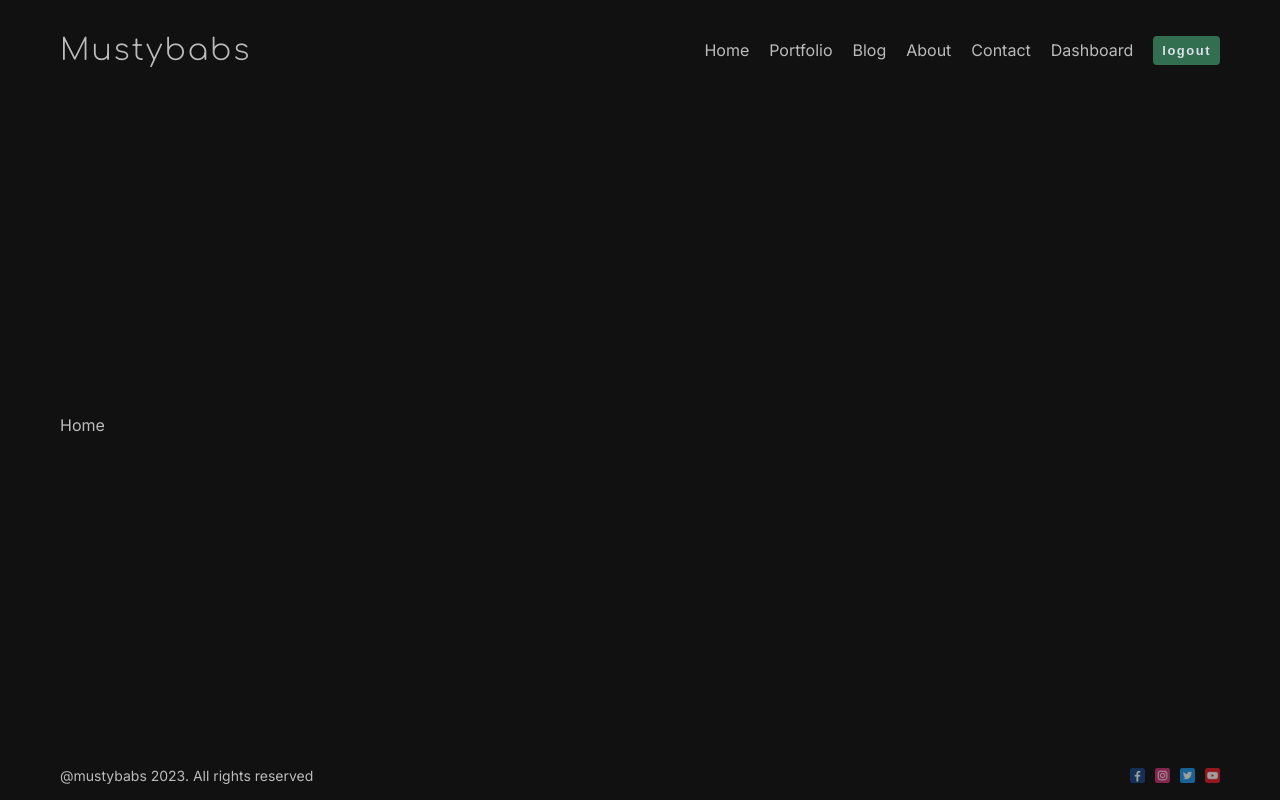
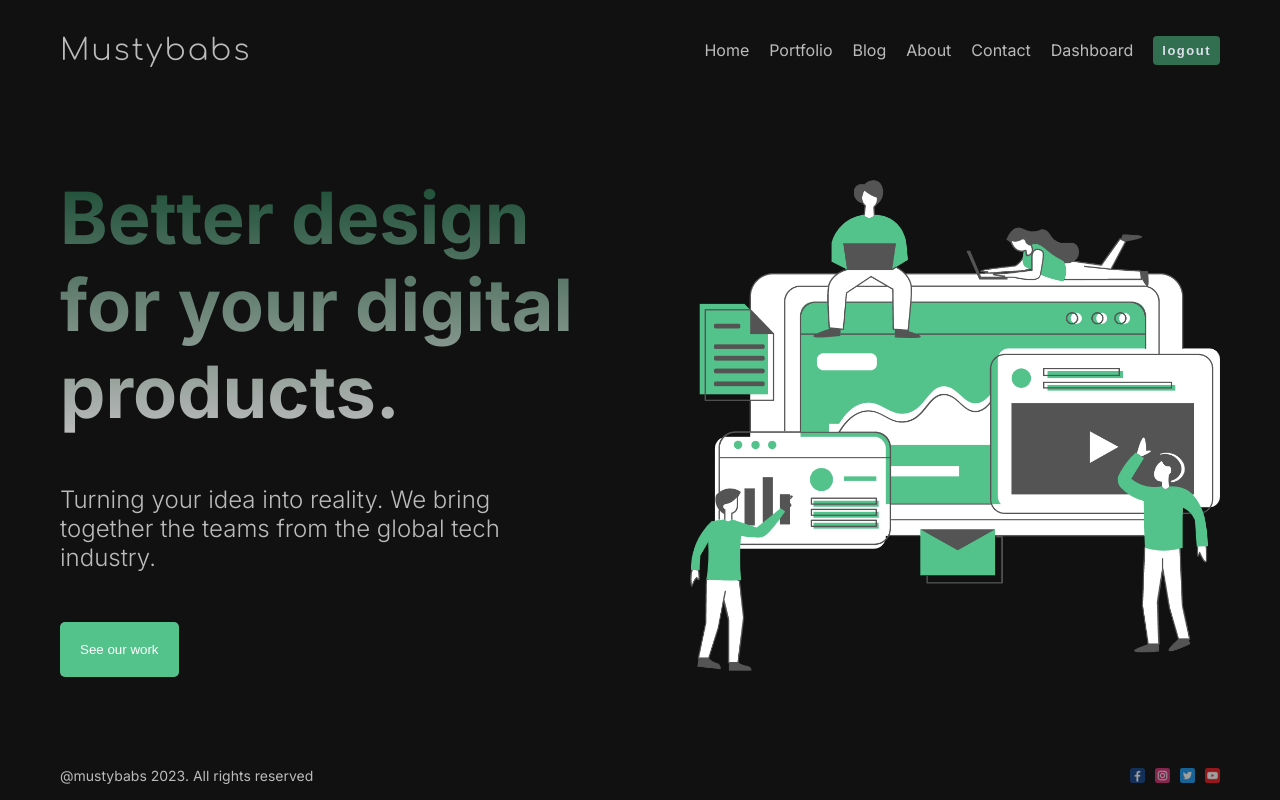
Before and after one commit to mustapha335/nextjs.tut, a Next.js app: page / in a window 1280 px wide. Built offline with nearby package versions, Linux system fonts and the light colour scheme.

Commit message:
about page completed

```diff
--- a/next.config.js
+++ b/next.config.js
@@ -1,4 +1,9 @@
 /** @type {import('next').NextConfig} */
-const nextConfig = {}
+const nextConfig = {
+    images: {
+        domains: [
+        "images.pexels.com"
+    ],},
+}
 
 module.exports = nextConfig
--- /dev/null
+++ b/src/app/about/page.module.css
@@ -0,0 +1,45 @@
+.container{
+
+}
+
+.imgContainer{
+    width: 100%;
+    height: 300px;
+    position: relative;
+
+}
+
+.img{
+    object-fit: cover;
+    filter: grayscale(100%);
+}
+
+.imgText{
+    position: absolute;
+    left:20px;
+    bottom: 20px;
+    background-color: #53c28b;
+    color: white;
+    padding:6px 20px;
+    line-height: 1.5;
+    letter-spacing: 0.7px;
+    border-radius: 7px;
+}
+
+.textContainer{
+    display: flex;
+    gap: 100px;
+}
+.item{
+    flex: 1;
+    margin-top: 50px;
+    display: flex;
+    flex-direction: column;
+    gap:30px
+}
+
+.desc{
+    font-size: 18px;
+    font-weight: 300;
+    text-align: justify;
+}
--- a/src/app/page.jsx
+++ b/src/app/page.jsx
@@ -1,10 +1,24 @@
 import Image from 'next/image'
 import styles from './page.module.css'
+import Hero from 'public/hero.png'
+import Button from '@/components/button/Button'
 
 export default function Home() {
   return (
-    <div>
-      Home
- </div>
+    <div className={styles.container}>
+      <div className={styles.item}>
+        <h1 className={styles.title}>
+          Better design for your digital products.
+        </h1>
+        <p className={styles.desc}>
+          Turning your idea into reality. We bring together the teams from the
+          global tech industry.
+        </p>
+        <Button url="/portfolio" text="See our work" />
+      </div>
+      <div className={styles.item}>
+        <Image src={Hero} alt="" className={styles.img} />
+      </div>
+    </div>
   )
 }
--- a/src/app/page.module.css
+++ b/src/app/page.module.css
@@ -1,229 +1,39 @@
-.main {
+.container{
+  display: flex;
+  align-items: center;
+  gap:100px
+}
+
+.item{
+  flex: 1;
   display: flex;
   flex-direction: column;
-  justify-content: space-between;
-  align-items: center;
-  padding: 6rem;
-  min-height: 100vh;
+gap:50px
 }
 
-.description {
-  display: inherit;
-  justify-content: inherit;
-  align-items: inherit;
-  font-size: 0.85rem;
-  max-width: var(--max-width);
-  width: 100%;
-  z-index: 2;
-  font-family: var(--font-mono);
+.img{
+  width:100%;
+  height:500px;
+  object-fit: cover;
+}
+.title{
+font-size: 72px;
+background: linear-gradient(to bottom ,#194c33,#bbb);
+-webkit-background-clip: text;
+-webkit-text-fill-color: transparent;
 }
 
-.description a {
-  display: flex;
-  justify-content: center;
-  align-items: center;
-  gap: 0.5rem;
+.desc{
+  font-size: 24px;
+  font-weight: 300;
 }
 
-.description p {
-  position: relative;
-  margin: 0;
-  padding: 1rem;
-  background-color: rgba(var(--callout-rgb), 0.5);
-  border: 1px solid rgba(var(--callout-border-rgb), 0.3);
-  border-radius: var(--border-radius);
+.button{
+  padding: 20px;
+  cursor: pointer;
+  background-color: #53c28b;
+  border: none;
+  border-radius: 5px;
+  width: max-content;
+  color: white;
 }
-
-.code {
-  font-weight: 700;
-  font-family: var(--font-mono);
-}
-
-.grid {
-  display: grid;
-  grid-template-columns: repeat(4, minmax(25%, auto));
-  width: var(--max-width);
-  max-width: 100%;
-}
-
-.card {
-  padding: 1rem 1.2rem;
-  border-radius: var(--border-radius);
-  background: rgba(var(--card-rgb), 0);
-  border: 1px solid rgba(var(--card-border-rgb), 0);
-  transition: background 200ms, border 200ms;
-}
-
-.card span {
-  display: inline-block;
-  transition: transform 200ms;
-}
-
-.card h2 {
-  font-weight: 600;
-  margin-bottom: 0.7rem;
-}
-
-.card p {
-  margin: 0;
-  opacity: 0.6;
-  font-size: 0.9rem;
-  line-height: 1.5;
-  max-width: 30ch;
-}
-
-.center {
-  display: flex;
-  justify-content: center;
-  align-items: center;
-  position: relative;
-  padding: 4rem 0;
-}
-
-.center::before {
-  background: var(--secondary-glow);
-  border-radius: 50%;
-  width: 480px;
-  height: 360px;
-  margin-left: -400px;
-}
-
-.center::after {
-  background: var(--primary-glow);
-  width: 240px;
-  height: 180px;
-  z-index: -1;
-}
-
-.center::before,
-.center::after {
-  content: '';
-  left: 50%;
-  position: absolute;
-  filter: blur(45px);
-  transform: translateZ(0);
-}
-
-.logo {
-  position: relative;
-}
-/* Enable hover only on non-touch devices */
-@media (hover: hover) and (pointer: fine) {
-  .card:hover {
-    background: rgba(var(--card-rgb), 0.1);
-    border: 1px solid rgba(var(--card-border-rgb), 0.15);
-  }
-
-  .card:hover span {
-    transform: translateX(4px);
-  }
-}
-
-@media (prefers-reduced-motion) {
-  .card:hover span {
-    transform: none;
-  }
-}
-
-/* Mobile */
-@media (max-width: 700px) {
-  .content {
-    padding: 4rem;
-  }
-
-  .grid {
-    grid-template-columns: 1fr;
-    margin-bottom: 120px;
-    max-width: 320px;
-    text-align: center;
-  }
-
-  .card {
-    padding: 1rem 2.5rem;
-  }
-
-  .card h2 {
-    margin-bottom: 0.5rem;
-  }
-
-  .center {
-    padding: 8rem 0 6rem;
-  }
-
-  .center::before {
-    transform: none;
-    height: 300px;
-  }
-
-  .description {
-    font-size: 0.8rem;
-  }
-
-  .description a {
-    padding: 1rem;
-  }
-
-  .description p,
-  .description div {
-    display: flex;
-    justify-content: center;
-    position: fixed;
-    width: 100%;
-  }
-
-  .description p {
-    align-items: center;
-    inset: 0 0 auto;
-    padding: 2rem 1rem 1.4rem;
-    border-radius: 0;
-    border: none;
-    border-bottom: 1px solid rgba(var(--callout-border-rgb), 0.25);
-    background: linear-gradient(
-      to bottom,
-      rgba(var(--background-start-rgb), 1),
-      rgba(var(--callout-rgb), 0.5)
-    );
-    background-clip: padding-box;
-    backdrop-filter: blur(24px);
-  }
-
-  .description div {
-    align-items: flex-end;
-    pointer-events: none;
-    inset: auto 0 0;
-    padding: 2rem;
-    height: 200px;
-    background: linear-gradient(
-      to bottom,
-      transparent 0%,
-      rgb(var(--background-end-rgb)) 40%
-    );
-    z-index: 1;
-  }
-}
-
-/* Tablet and Smaller Desktop */
-@media (min-width: 701px) and (max-width: 1120px) {
-  .grid {
-    grid-template-columns: repeat(2, 50%);
-  }
-}
-
-@media (prefers-color-scheme: dark) {
-  .vercelLogo {
-    filter: invert(1);
-  }
-
-  .logo {
-    filter: invert(1) drop-shadow(0 0 0.3rem #ffffff70);
-  }
-}
-
-@keyframes rotate {
-  from {
-    transform: rotate(360deg);
-  }
-  to {
-    transform: rotate(0deg);
-  }
-}
--- /dev/null
+++ b/src/components/button/Button.jsx
@@ -0,0 +1,13 @@
+import Link from 'next/link'
+import React from 'react'
+import styles from './button.module.css'
+
+const Button = ({ text, url }) => {
+  return (
+    <Link href={url}>
+      <button className={styles.container}>{text}</button>
+    </Link>
+  )
+}
+
+export default Button
--- /dev/null
+++ b/src/components/button/button.module.css
@@ -0,0 +1,9 @@
+.container {
+  padding: 20px;
+  cursor: pointer;
+  background-color: #53c28b;
+  border: none;
+  border-radius: 5px;
+  width: max-content;
+  color: white;
+}
```
Also changed, not shown: src/app/about/page.jsx (+56 -1 lines).
